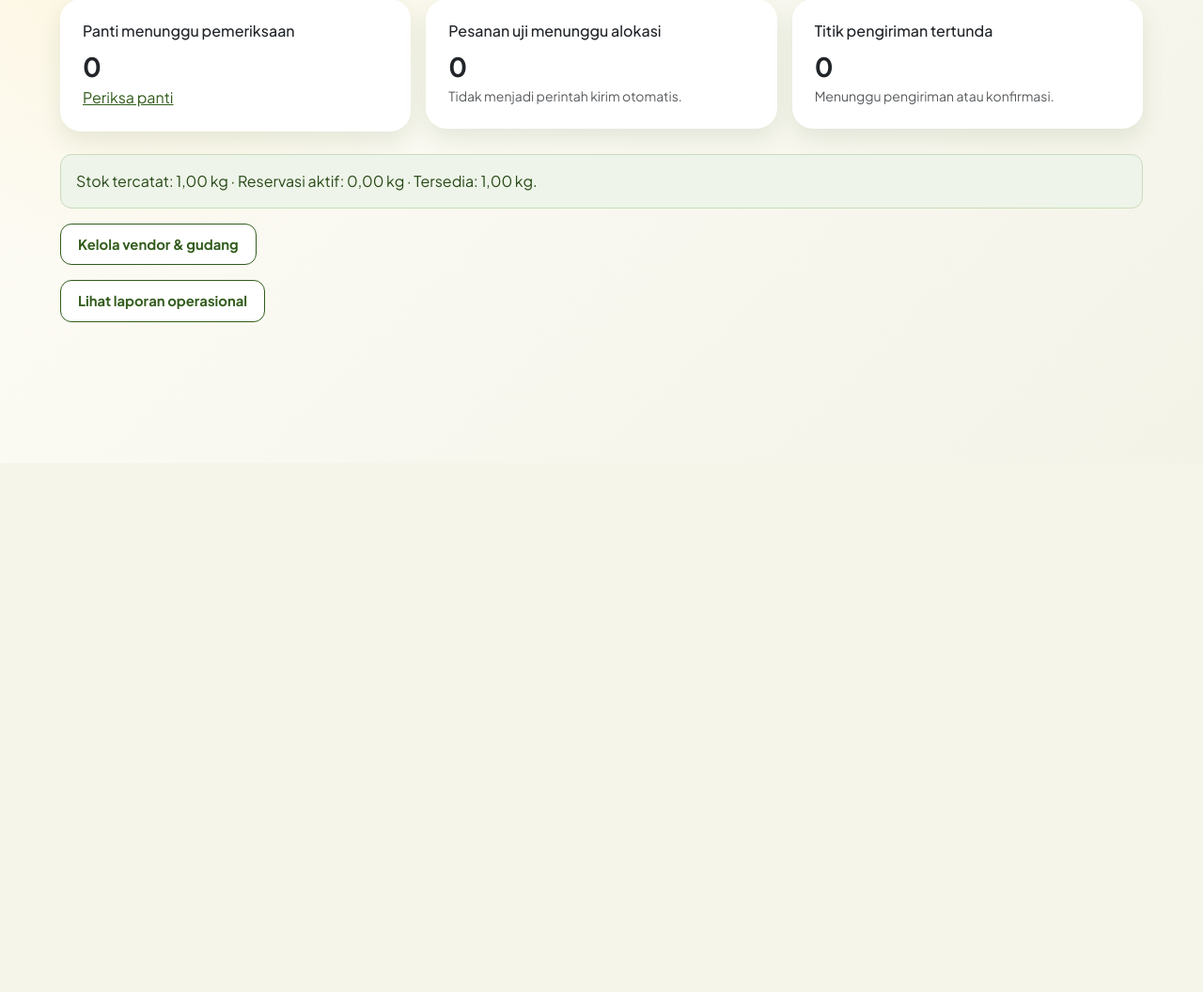
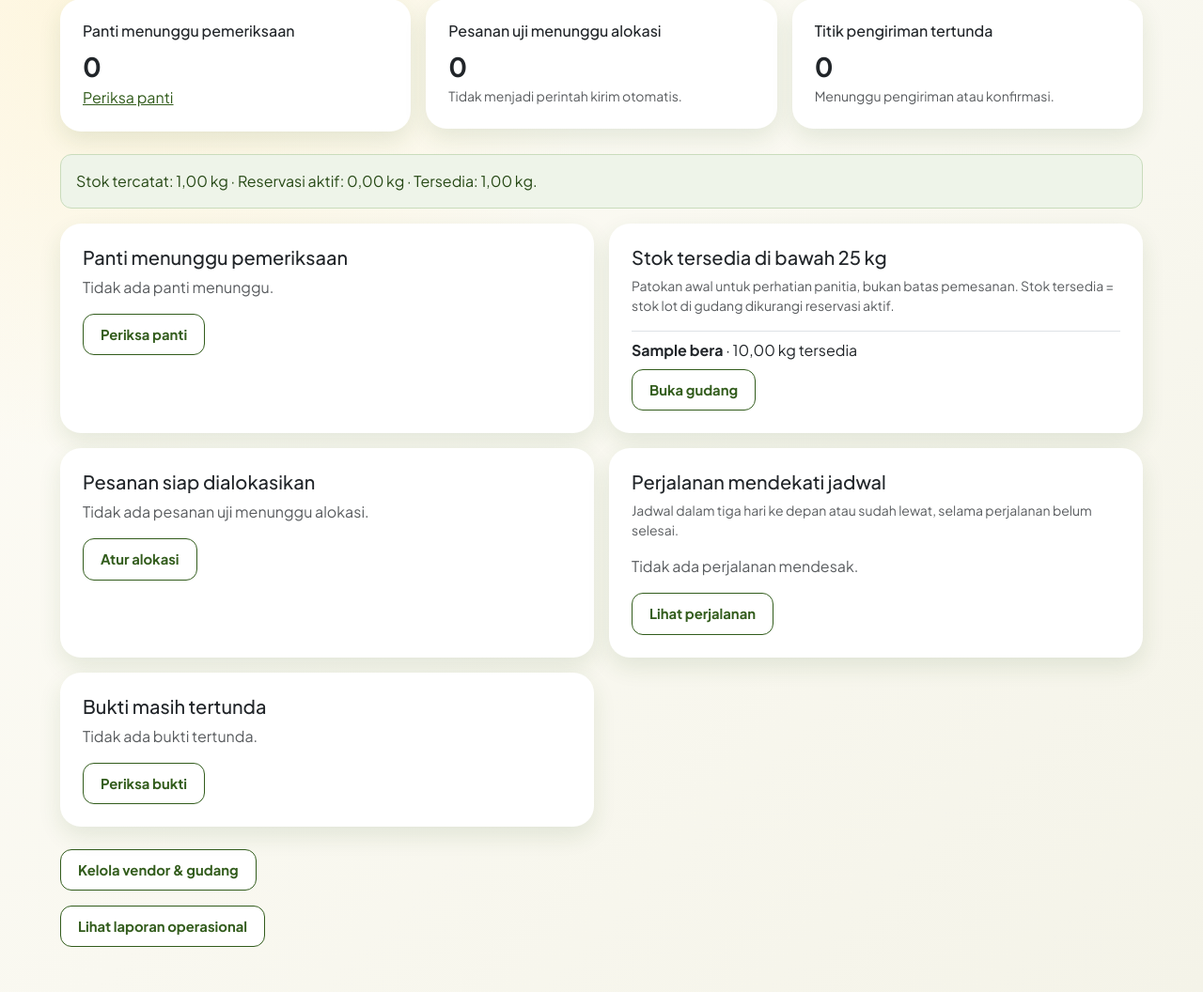
Before and after one commit to Noyelz/basdat_kelompok_i_2026, a Laravel app: page /panitia/dashboard in a window 1280 px wide. Shown: the part 307-1363 px from the top of the page at 94% size. Before the commit the page ends 650 px from the top, so only its background shows below. Run offline with Laravel 12, Linux system fonts and the light colour scheme; a user stored in the database is signed in; tables that the repository leaves empty hold one stand-in row (values such as "Sample post").

Commit message:
feat: show operational task queues on panitia dashboard

```diff
--- a/app/Http/Controllers/PanitiaController.php
+++ b/app/Http/Controllers/PanitiaController.php
@@ -20,8 +20,51 @@ class PanitiaController extends Controller
                 ->count(),
             'stok_kg' => DB::table('lot_beras')->sum('sisa_kg'),
             'reservasi_kg' => DB::table('reservasi_stok')->where('status', 'active')->sum('jumlah_kg'),
+            'bukti_bermasalah' => DB::table('alokasi_transaksi')->where('status', 'perlu_tinjauan')->count(),
         ];
 
-        return view('panitia.dashboard', compact('ringkasan'));
+        $pantiMenunggu = DB::table('yayasan')
+            ->where('status_verif', 'pending')
+            ->orderBy('created_at')
+            ->limit(5)
+            ->get(['nama', 'kota_kabupaten', 'provinsi', 'created_at']);
+
+        $reservasiPerProduk = DB::table('reservasi_stok')
+            ->join('lot_beras', 'lot_beras.id', '=', 'reservasi_stok.lot_beras_id')
+            ->where('reservasi_stok.status', 'active')
+            ->selectRaw('lot_beras.katalog_beras_id, SUM(reservasi_stok.jumlah_kg) AS dipesan_kg')
+            ->groupBy('lot_beras.katalog_beras_id');
+        $stokRendah = DB::table('katalog_beras')
+            ->leftJoinSub($reservasiPerProduk, 'reservasi', 'reservasi.katalog_beras_id', '=', 'katalog_beras.id')
+            ->where('katalog_beras.is_active', true)
+            ->whereRaw('katalog_beras.stock - COALESCE(reservasi.dipesan_kg, 0) < 25')
+            ->orderByRaw('katalog_beras.stock - COALESCE(reservasi.dipesan_kg, 0)')
+            ->limit(5)
+            ->get(['katalog_beras.nama_beras', 'katalog_beras.stock', DB::raw('COALESCE(reservasi.dipesan_kg, 0) AS dipesan_kg')]);
+
+        $pesananSiap = DB::table('transaksi_zakat')
+            ->join('yayasan', 'yayasan.id', '=', 'transaksi_zakat.yayasan_id')
+            ->where('transaksi_zakat.status_pembayaran', 'simulated_paid')
+            ->where('transaksi_zakat.status_penyaluran', 'menunggu_alokasi')
+            ->orderBy('transaksi_zakat.created_at')
+            ->limit(5)
+            ->get(['transaksi_zakat.kode_transaksi', 'transaksi_zakat.jenis_zakat', 'yayasan.nama as nama_panti']);
+
+        $perjalananMendesak = DB::table('perjalanan_pengiriman')
+            ->whereIn('status', ['direncanakan', 'dikirim'])
+            ->where('jadwal_berangkat', '<=', now()->addDays(3))
+            ->orderBy('jadwal_berangkat')
+            ->limit(5)
+            ->get(['kode_perjalanan', 'jadwal_berangkat', 'status']);
+
+        $buktiTertunda = DB::table('alokasi_transaksi')
+            ->join('transaksi_zakat', 'transaksi_zakat.id', '=', 'alokasi_transaksi.transaksi_id')
+            ->join('yayasan', 'yayasan.id', '=', 'alokasi_transaksi.yayasan_id')
+            ->whereIn('alokasi_transaksi.status', ['dikirim', 'menunggu_bukti', 'perlu_tinjauan'])
+            ->orderBy('alokasi_transaksi.created_at')
+            ->limit(5)
+            ->get(['transaksi_zakat.kode_transaksi', 'yayasan.nama as nama_panti', 'alokasi_transaksi.status']);
+
+        return view('panitia.dashboard', compact('ringkasan', 'pantiMenunggu', 'stokRendah', 'pesananSiap', 'perjalananMendesak', 'buktiTertunda'));
     }
 }
--- a/resources/views/panitia/dashboard.blade.php
+++ b/resources/views/panitia/dashboard.blade.php
@@ -10,6 +10,58 @@
     <div class="col-md-4"><div class="card shadow-sm border-0"><div class="card-body"><h2 class="h6">Titik pengiriman tertunda</h2><strong class="fs-3">{{ $ringkasan['pengiriman_tertunda'] }}</strong><p class="small text-muted mb-0">Menunggu pengiriman atau konfirmasi.</p></div></div></div>
 </div>
 <div class="alert alert-info">Stok tercatat: {{ number_format($ringkasan['stok_kg'], 2, ',', '.') }} kg · Reservasi aktif: {{ number_format($ringkasan['reservasi_kg'], 2, ',', '.') }} kg · Tersedia: {{ number_format(max(0, $ringkasan['stok_kg'] - $ringkasan['reservasi_kg']), 2, ',', '.') }} kg.</div>
+@if ($ringkasan['bukti_bermasalah'] > 0)
+    <div class="alert alert-warning">Ada {{ $ringkasan['bukti_bermasalah'] }} alokasi dengan jumlah/bukti yang perlu ditinjau. <a href="{{ route('panitia.bukti.index') }}">Buka pemeriksaan bukti</a>.</div>
+@endif
+<div class="row g-3 mb-4">
+    <div class="col-lg-6"><section class="card border-0 shadow-sm h-100"><div class="card-body">
+        <h2 class="h5">Panti menunggu pemeriksaan</h2>
+        @forelse ($pantiMenunggu as $item)
+            <p class="border-top py-2 mb-0"><strong>{{ $item->nama }}</strong><br><small>{{ $item->kota_kabupaten }}, {{ $item->provinsi }}</small></p>
+        @empty
+            <p class="text-muted">Tidak ada panti menunggu.</p>
+        @endforelse
+        <a href="{{ route('panitia.panti.index') }}" class="btn btn-outline-primary">Periksa panti</a>
+    </div></section></div>
+    <div class="col-lg-6"><section class="card border-0 shadow-sm h-100"><div class="card-body">
+        <h2 class="h5">Stok tersedia di bawah 25 kg</h2>
+        <p class="small text-muted">Patokan awal untuk perhatian panitia, bukan batas pemesanan. Stok tersedia = stok lot di gudang dikurangi reservasi aktif.</p>
+        @forelse ($stokRendah as $item)
+            <p class="border-top py-2 mb-0"><strong>{{ $item->nama_beras }}</strong> · {{ number_format(max(0, $item->stock - $item->dipesan_kg), 2, ',', '.') }} kg tersedia</p>
+        @empty
+            <p class="text-muted">Tidak ada produk aktif di bawah patokan ini.</p>
+        @endforelse
+        <a href="{{ route('panitia.gudang.index') }}" class="btn btn-outline-primary">Buka gudang</a>
+    </div></section></div>
+    <div class="col-lg-6"><section class="card border-0 shadow-sm h-100"><div class="card-body">
+        <h2 class="h5">Pesanan siap dialokasikan</h2>
+        @forelse ($pesananSiap as $item)
+            <p class="border-top py-2 mb-0"><strong>{{ $item->kode_transaksi }}</strong> · {{ $item->jenis_zakat }}<br><small>{{ $item->nama_panti }}</small></p>
+        @empty
+            <p class="text-muted">Tidak ada pesanan uji menunggu alokasi.</p>
+        @endforelse
+        <a href="{{ route('panitia.distribusi.index') }}" class="btn btn-outline-primary">Atur alokasi</a>
+    </div></section></div>
+    <div class="col-lg-6"><section class="card border-0 shadow-sm h-100"><div class="card-body">
+        <h2 class="h5">Perjalanan mendekati jadwal</h2>
+        <p class="small text-muted">Jadwal dalam tiga hari ke depan atau sudah lewat, selama perjalanan belum selesai.</p>
+        @forelse ($perjalananMendesak as $item)
+            <p class="border-top py-2 mb-0"><strong>{{ $item->kode_perjalanan }}</strong> · {{ $item->status }}<br><small>{{ \Carbon\Carbon::parse($item->jadwal_berangkat)->timezone('Asia/Jakarta')->format('d M Y H:i') }} WIB</small></p>
+        @empty
+            <p class="text-muted">Tidak ada perjalanan mendesak.</p>
+        @endforelse
+        <a href="{{ route('panitia.distribusi.index') }}" class="btn btn-outline-primary">Lihat perjalanan</a>
+    </div></section></div>
+    <div class="col-lg-6"><section class="card border-0 shadow-sm h-100"><div class="card-body">
+        <h2 class="h5">Bukti masih tertunda</h2>
+        @forelse ($buktiTertunda as $item)
+            <p class="border-top py-2 mb-0"><strong>{{ $item->kode_transaksi }}</strong> · {{ $item->status }}<br><small>{{ $item->nama_panti }}</small></p>
+        @empty
+            <p class="text-muted">Tidak ada bukti tertunda.</p>
+        @endforelse
+        <a href="{{ route('panitia.bukti.index') }}" class="btn btn-outline-primary">Periksa bukti</a>
+    </div></section></div>
+</div>
 <p><a href="{{ route('panitia.gudang.index') }}" class="btn btn-outline-primary">Kelola vendor & gudang</a></p>
 <p><a href="{{ route('panitia.laporan.index') }}" class="btn btn-outline-primary">Lihat laporan operasional</a></p>
 @endsection
```
Also changed, not shown: !wajib_baca.md (+1 -0 lines).
